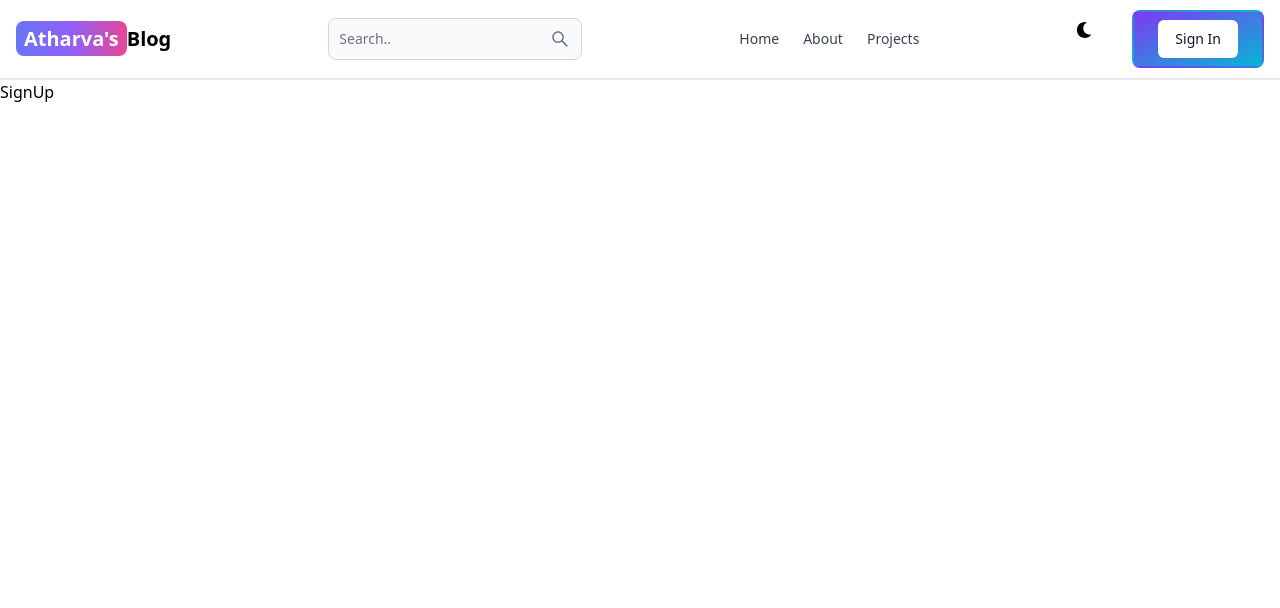
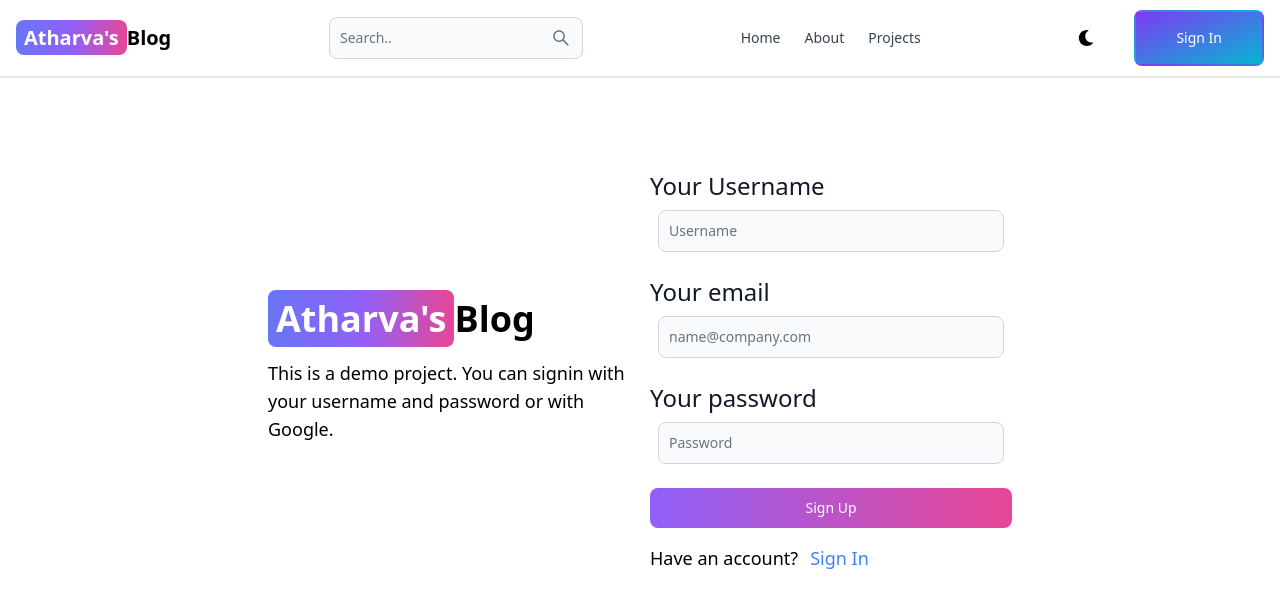
Before and after one commit to AtharvaSardesai1/MERN-Blog, a React (Vite) app in the folder client/: page /sign-up in a window 1280 px wide. Shown: the top 608 px of the page. Built offline with nearby package versions, Linux system fonts and the light colour scheme.

Commit message:
Sign up page creaed

```diff
--- a/client/src/compnents/Header.jsx
+++ b/client/src/compnents/Header.jsx
@@ -27,12 +27,12 @@ export default function Header() {
         <button className='w-12 h-10 lg:hidden' color='gray' pill="true">
             <AiOutlineSearch/>
         </button>
-        <div className='flex gap-2 md:order-2'>
+        <div className='flex gap-2 md:order-2 items-center'>
             <button className='w-12 h-10 hidden sm:inline' color='gray' pill="true">
                 <FaMoon/>
             </button>
             <Link to='/sign-in'>
-                <Button gradientDuoTone="purpleToBlue" outline className="px-6 py-2 text-lg border-2 border-transparent hover:border-blue-500">Sign In</Button>
+                <Button gradientDuoTone="purpleToBlue" className="px-6 py-2 text-lg border-2 border-transparent hover:border-blue-500">Sign In</Button>
             </Link>
             <Navbar.Toggle></Navbar.Toggle>
         </div>
--- a/client/src/pages/SignUp.jsx
+++ b/client/src/pages/SignUp.jsx
@@ -1,7 +1,50 @@
+import { Button, Label, TextInput } from 'flowbite-react'
 import React from 'react'
+import { Link } from 'react-router-dom'
 
 export default function SignUp() {
   return (
-    <div>SignUp</div>
+    <div className='min-h-screen mt-20'>
+      <div className='flex p-3 max-w-3xl mx-auto flex-col md:flex-row md:items-center gap-5'>
+        {/*left*/}
+        <div className='flex-1'>
+          <Link to='/' className=' font-bold dark:text-white text-4xl'>
+              <span className='px-2 py-1 bg-gradient-to-r from-indigo-500 via-purple-500 to-pink-500 rounded-lg text-white'>Atharva's</span>Blog
+          </Link>
+          <p className="text-lg mt-5 ">
+            This is a demo project. You can signin with your username and password
+            or with Google.
+          </p>
+        </div>
+
+        {/*right*/}
+        <div className='flex-1'>
+          <form className='flex flex-col gap-4'>
+            <div>
+              <Label className='text-2xl'value='Your Username'></Label>
+              <TextInput
+                type = 'text' placeholder='Username' id='username' className='text-lg p-2'/>
+            </div>
+            <div>
+              <Label className='text-2xl'value='Your email'></Label>
+              <TextInput
+                type = 'text' placeholder='name@company.com' id='email' className='text-lg p-2'/>
+            </div>
+            <div>
+              <Label className='text-2xl'value='Your password'></Label>
+              <TextInput
+                type = 'text' placeholder='Password' id='password' className='text-lg p-2'/>
+            </div>
+            <Button gradientDuoTone='purpleToPink' type='submit'>Sign Up</Button>
+          </form>
+          <div className='flex gap-3 text-lg mt-4'>
+            <span>Have an account?</span>
+            <Link to='/sign-in' className='text-blue-500'>Sign In</Link>
+          </div>
+
+
+        </div>
+      </div>
+    </div>
   )
 }
```
